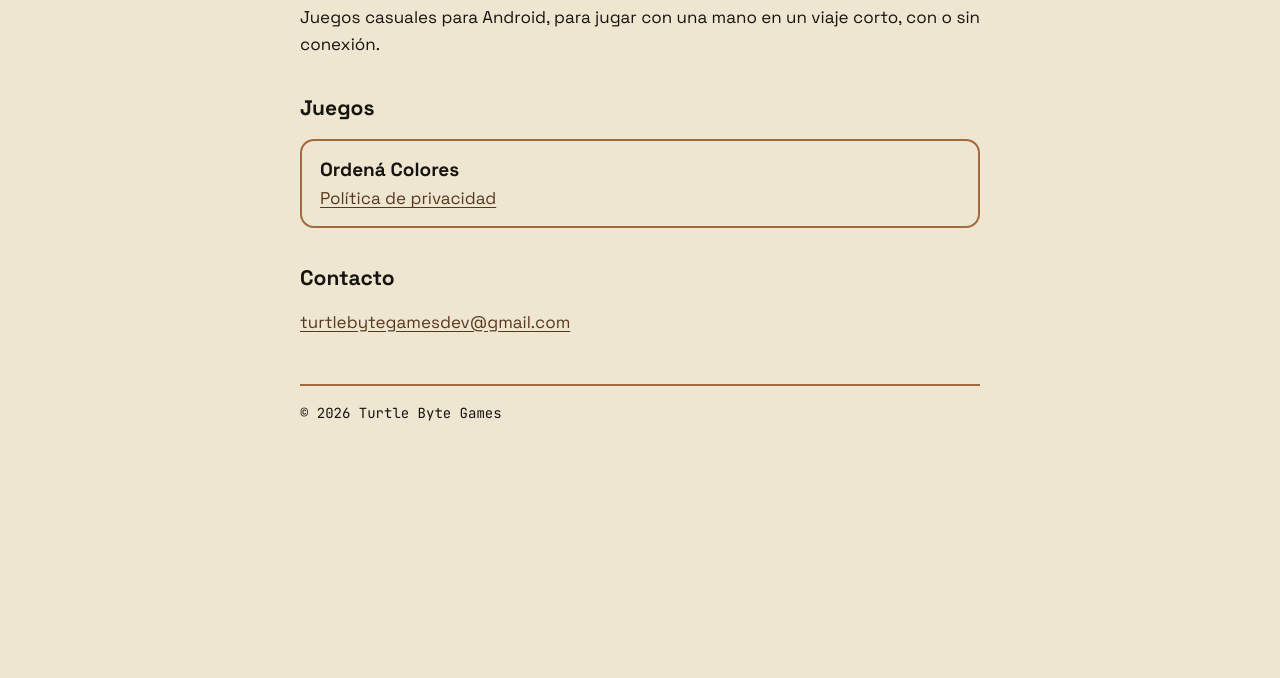
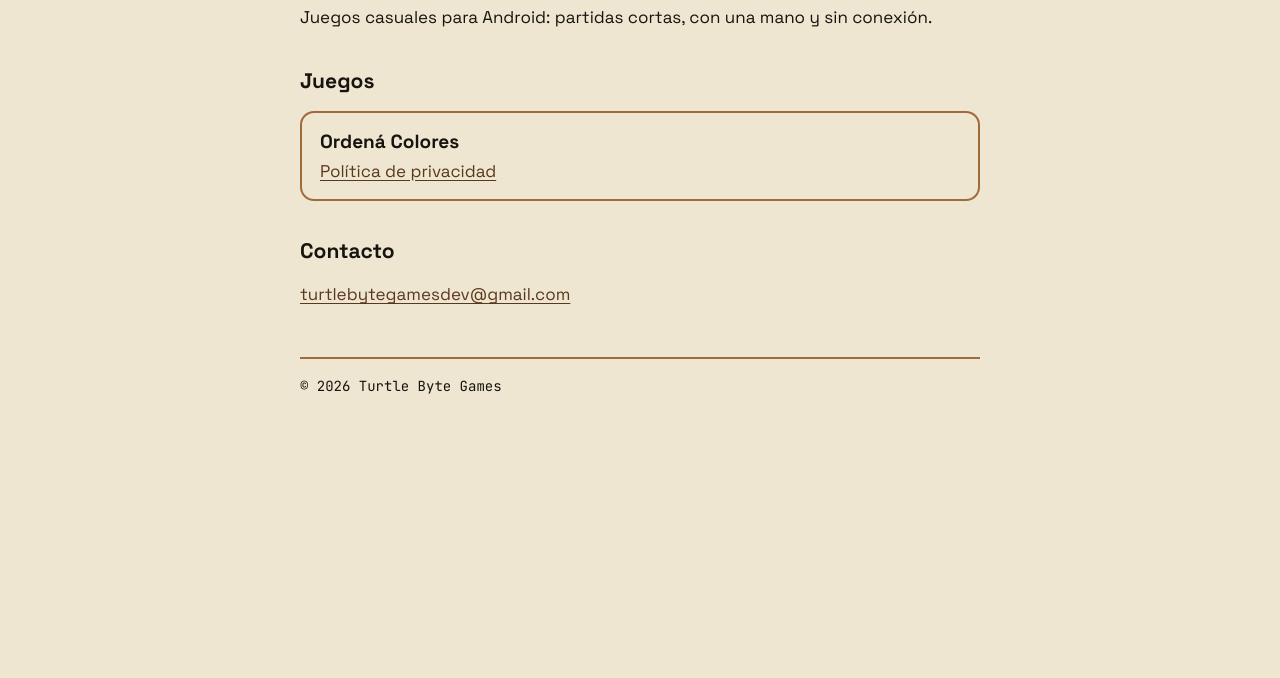
Before and after one commit to TurtleByteGames/TurtleByteGames.github.io, a plain HTML site: page index.html in a window 1280 px wide. Shown: the part 122-800 px from the top of the page. Drawn offline with Linux system fonts and the light colour scheme.

Commit message:
docs: textos del inicio sin referencia a viajes

```diff
--- a/index.html
+++ b/index.html
@@ -4,7 +4,7 @@
   <meta charset="utf-8">
   <meta name="viewport" content="width=device-width, initial-scale=1">
   <title>Turtle Byte Games</title>
-  <meta name="description" content="Juegos casuales para Android pensados para viajes cortos.">
+  <meta name="description" content="Juegos casuales para Android: partidas cortas, con una mano y sin conexión.">
   <meta name="theme-color" content="#EFE6D2">
   <link rel="icon" href="favicon.ico" sizes="16x16 32x32 48x48">
   <link rel="icon" href="marca/icono-simple.svg" type="image/svg+xml">
@@ -14,7 +14,7 @@
 <body>
   <main>
     <h1 class="marca"><img class="logo" src="marca/logo-horizontal-claro.svg" alt="Turtle Byte Games" width="230" height="72"></h1>
-    <p>Juegos casuales para Android, para jugar con una mano en un viaje corto, con o sin conexión.</p>
+    <p>Juegos casuales para Android: partidas cortas, con una mano y sin conexión.</p>
 
     <h2>Juegos</h2>
     <ul class="juegos">
```
